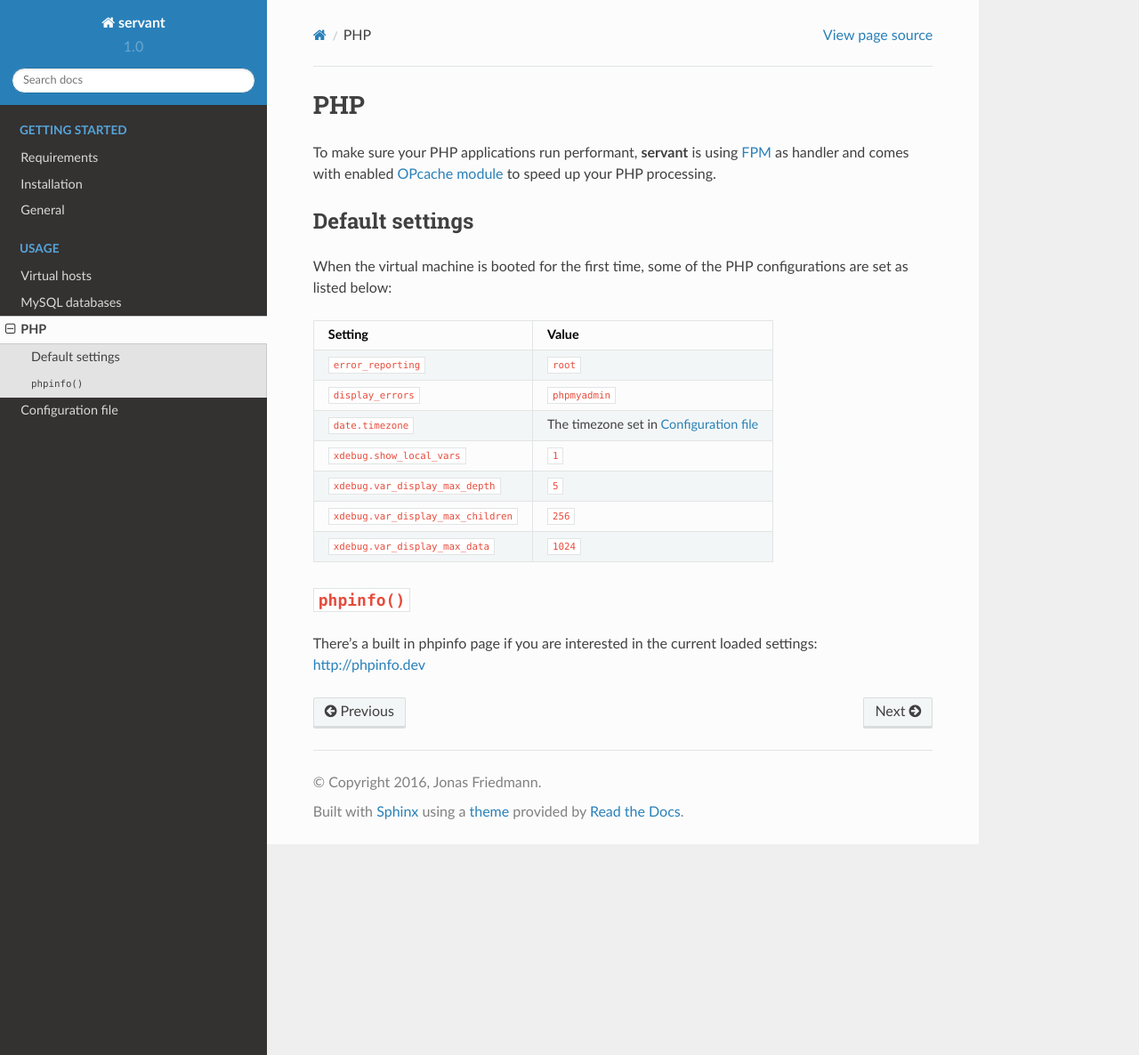
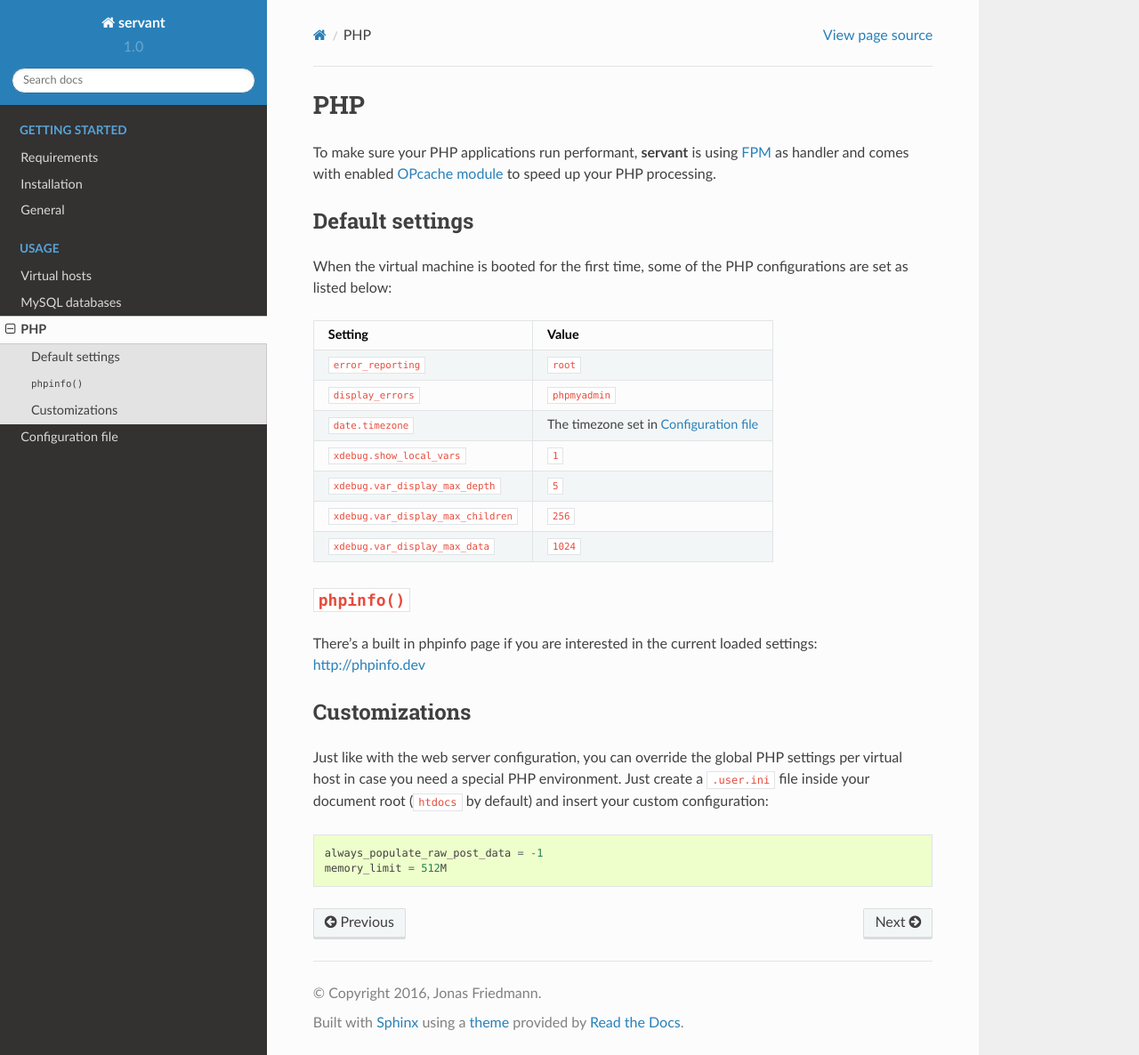
Before and after one commit to frdmn/servant, a Sphinx documentation site: the page built from docs/php.rst, in a window 1280 px wide and 1186 px high. Shown: the whole window at 89% size. Built offline with Sphinx 7.4.7 and the Read the Docs theme 2.0.0, drawn with Linux system fonts in a browser that asks for light colours.

Commit message:
Add docu for .user.ini
Resolve #28

```diff
--- a/docs/php.rst
+++ b/docs/php.rst
@@ -32,3 +32,11 @@ When the virtual machine is booted for the first time, some of the PHP configura
 ~~~~~~~~~~~~~
 
 There's a built in phpinfo page if you are interested in the current loaded settings: `<http://phpinfo.dev>`_
+
+Customizations
+~~~~~~~~~~~~~~
+
+Just like with the web server configuration, you can override the global PHP settings per virtual host in case you need a special PHP environment. Just create a ``.user.ini`` file inside your document root (``htdocs`` by default) and insert your custom configuration: ::
+
+    always_populate_raw_post_data = -1
+    memory_limit = 512M
```
